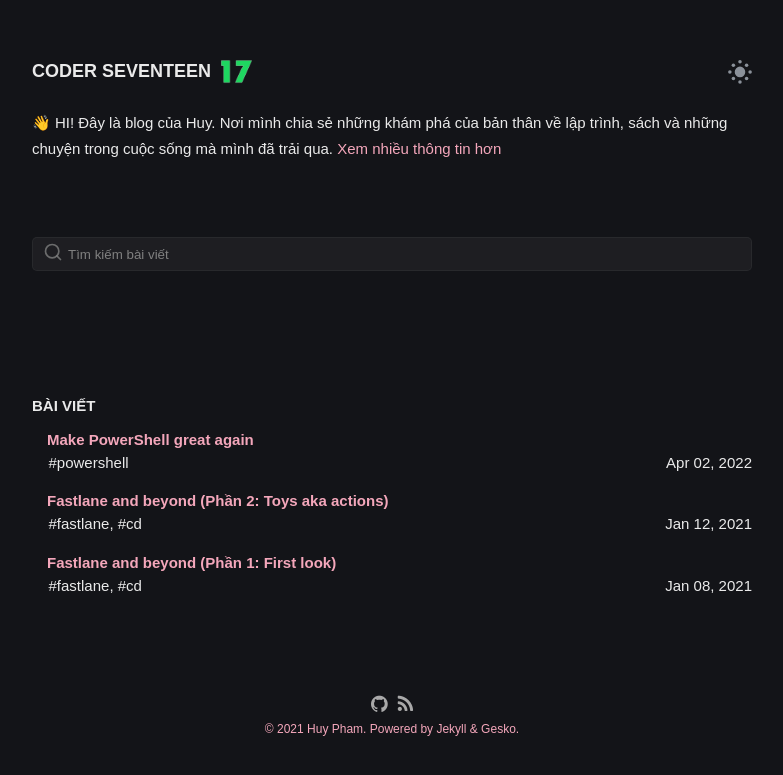
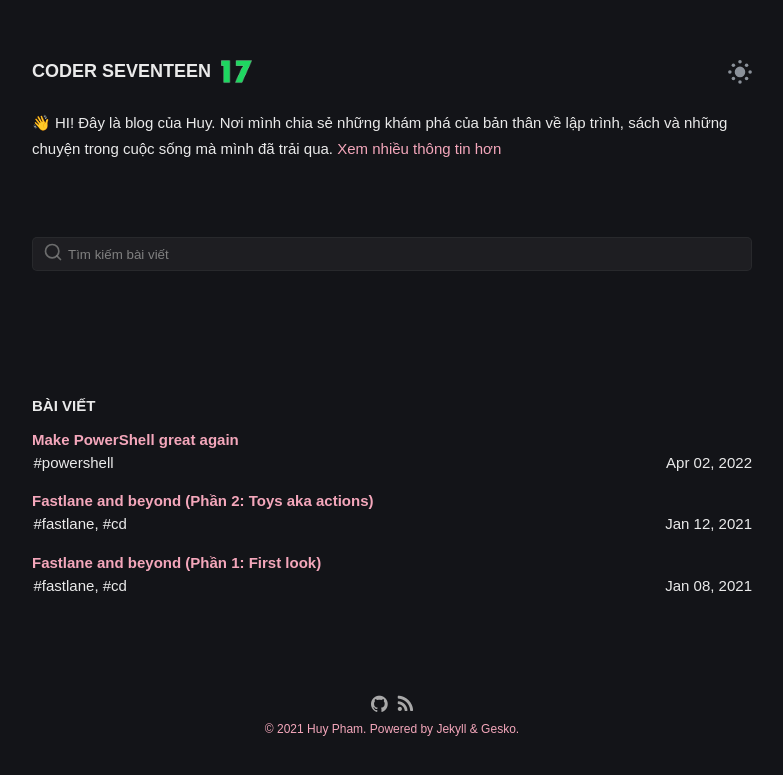
Before and after one commit to coder7eeN/coder7eeN.github.io, a Jekyll site: the page built from index.html, in a window 1280 px wide. Shown: the top 775 px of the page, without its empty margins (248-1031 px from the left). Built offline with Jekyll 4.4.1, drawn with Linux system fonts in a browser that asks for light colours; some web fonts are replaced.

Commit message:
chore: update view

```diff
--- a/_sass/_main.scss
+++ b/_sass/_main.scss
@@ -305,7 +305,6 @@
 	display: flex;
 	justify-content: space-between;
 	margin-bottom: 0.8rem;
-  margin-left: 1rem;
 }
 
 .posts li a,
@@ -838,3 +837,31 @@
   opacity: 1;
   color: var(--icon-share-hover-color);
 }
+
+.content {
+  ol {
+    counter-reset: list;
+  }
+  ol > li {
+    list-style-position: none;
+    position: relative;
+    list-style: none;
+    margin-top: 5px;
+    margin-bottom: 5px;
+  }
+  ul > li {
+    margin: 5px 0 5px 0;
+  }
+  ul {
+    padding: 0 20px 0 20px;;
+  }
+  ol {
+    padding: 0 30px 0 30px;
+  }
+  ol > li:before {
+    content: "[" counter(list, decimal) "] ";
+    counter-increment: list;
+    position: absolute;
+    left: -30px;
+  }
+}
```
